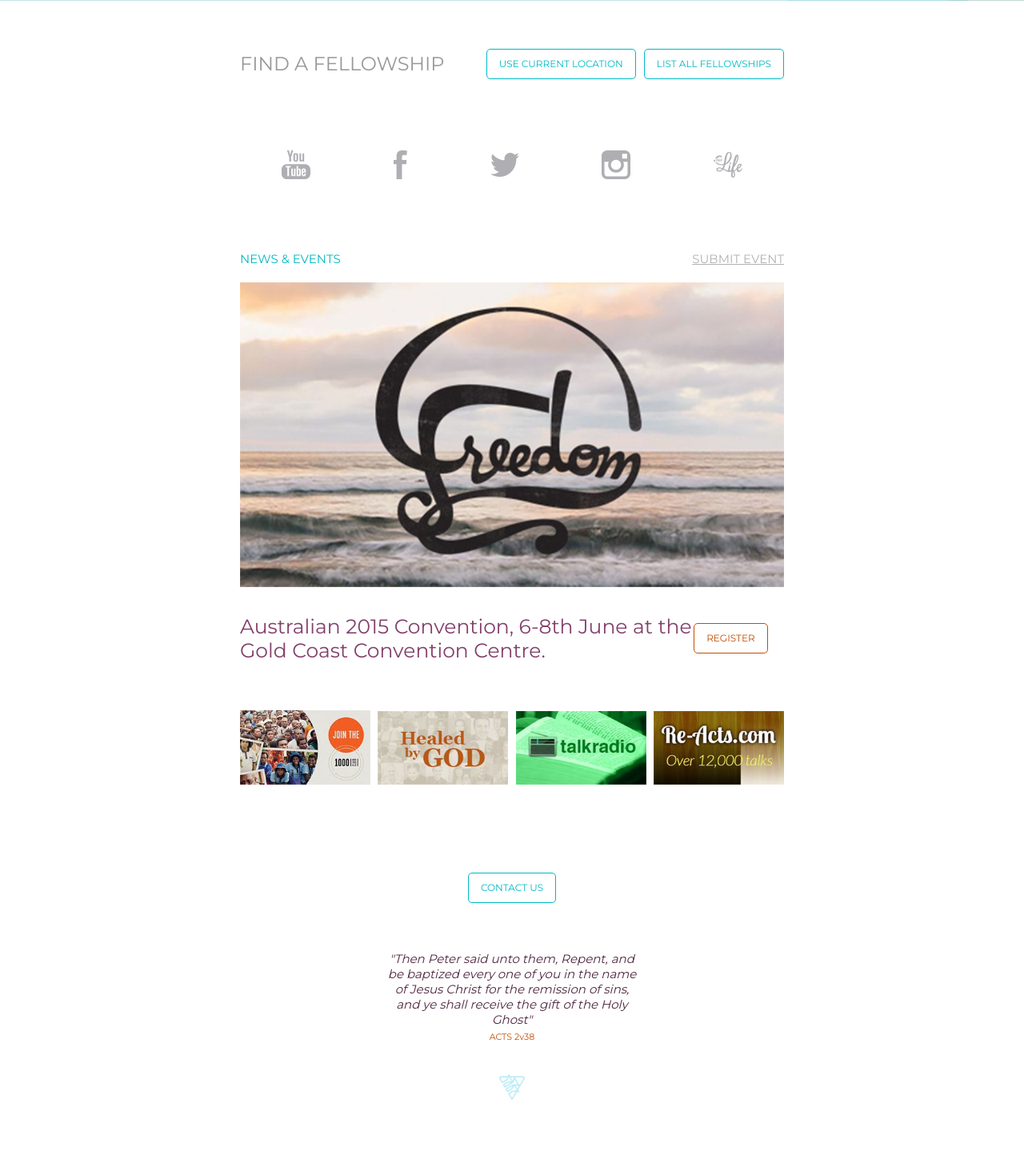
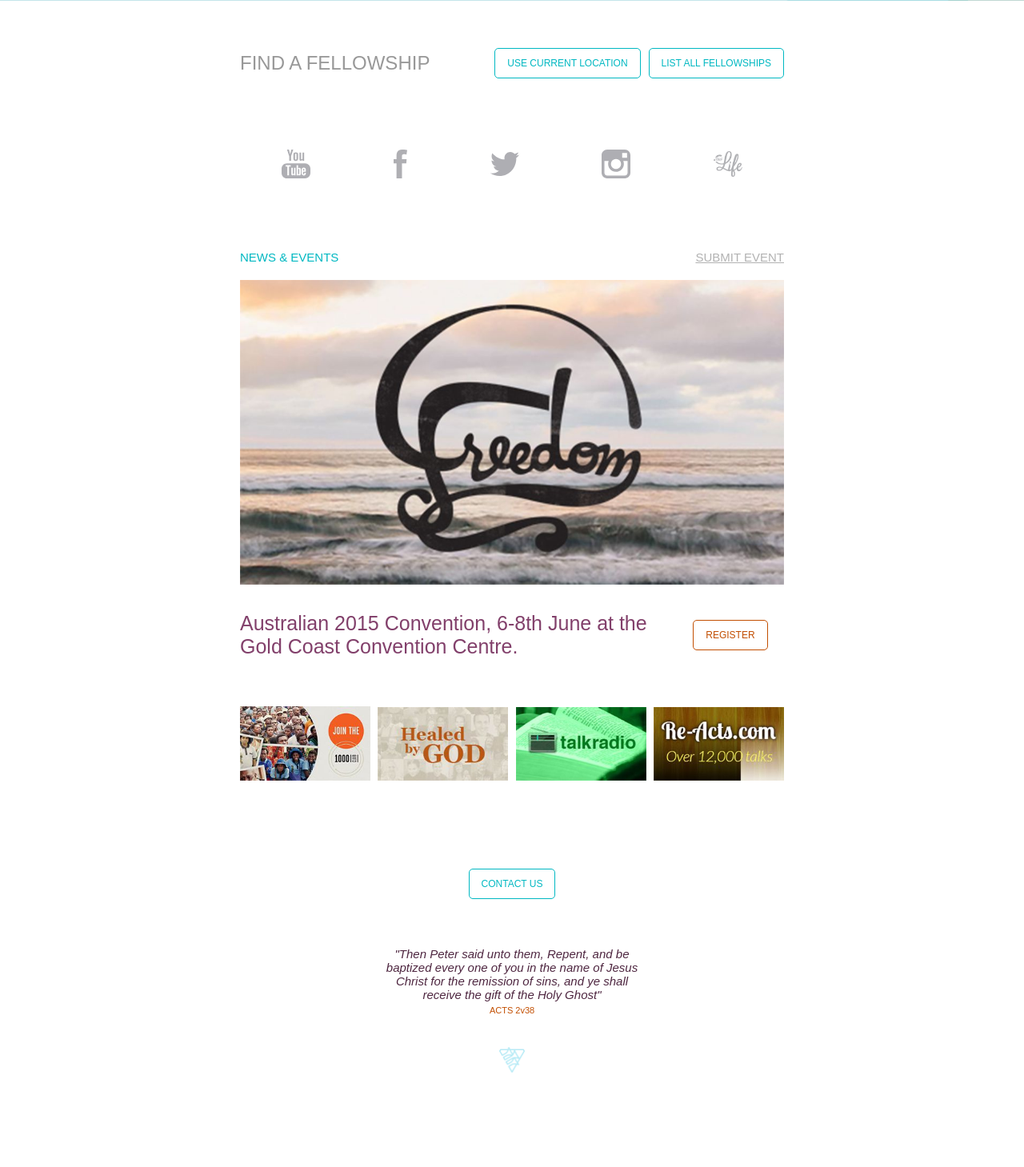
Before and after one commit to TheRevivalFellowship/Global-Website, a PHP site: page / in a window 1280 px wide. Shown: the part 474-1933 px from the top of the page at 80% size. After the commit the page ends 1815 px from the top, so only its background shows below. Run offline with PHP 8.4, Linux system fonts and the light colour scheme; some libraries are stand-ins or nearby versions.

Commit message:
Includes Effra font

```diff
--- a/public/index.php
+++ b/public/index.php
@@ -16,6 +16,9 @@ function inc_src($path) {
     <meta name="viewport" content="width=device-width, initial-scale=1">
     <link rel="stylesheet" href="assets/css/website.min.css?m=2015.01.10">
 
+    <script src="https://use.typekit.net/ppd6ljk.js"></script>
+    <script>try{Typekit.load({ async: true });}catch(e){}</script>
+
 </head>
 <body ng-controller="FindFellowshipController as ffc">
 
--- a/src/_setup/fonts.scss
+++ /dev/null
@@ -1 +0,0 @@
-@import url('https://fonts.googleapis.com/css?family=Montserrat:400,700');
--- a/src/common/general.scss
+++ b/src/common/general.scss
@@ -9,7 +9,7 @@
 body {
     min-width: 320px;
 
-    font-family: 'Montserrat', sans-serif;
+    font-family: 'Effra', sans-serif;
 }
 
 img {
```
Also changed, not shown: public/assets/css/website.min.css.
